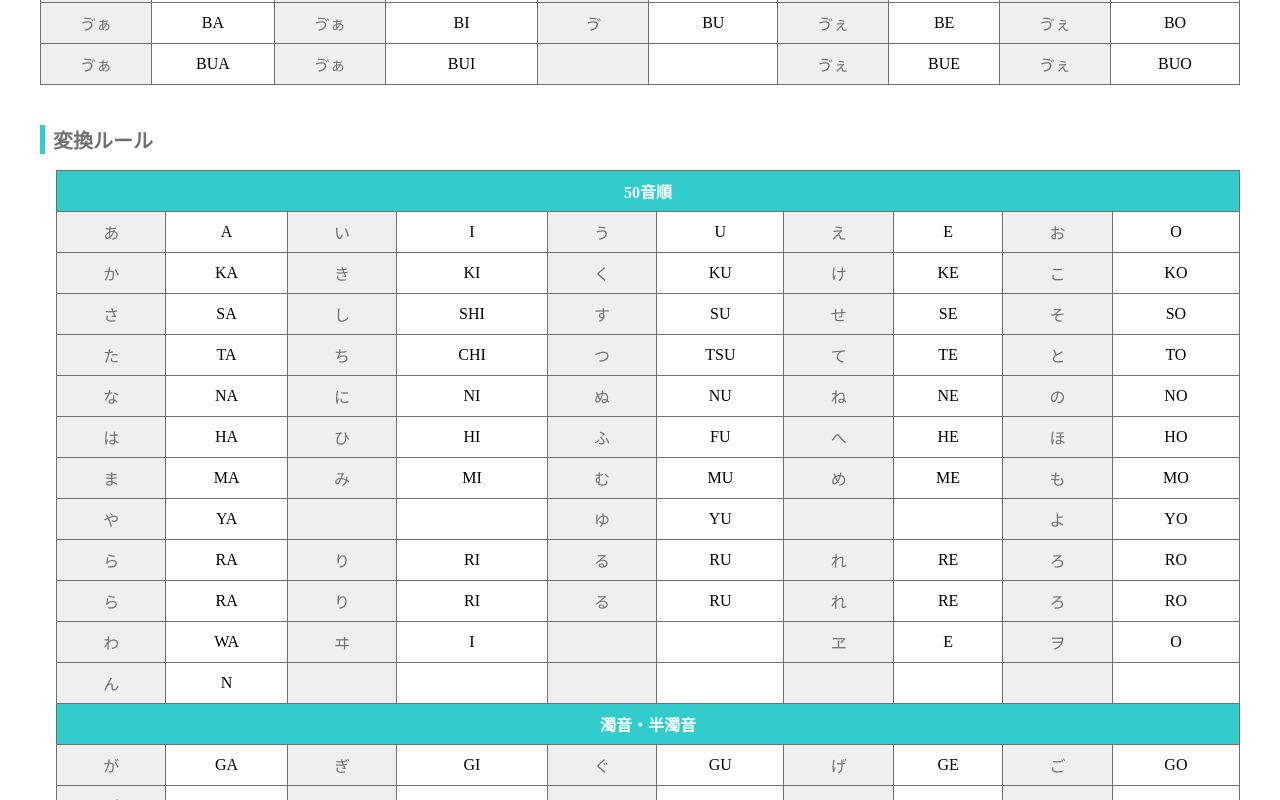
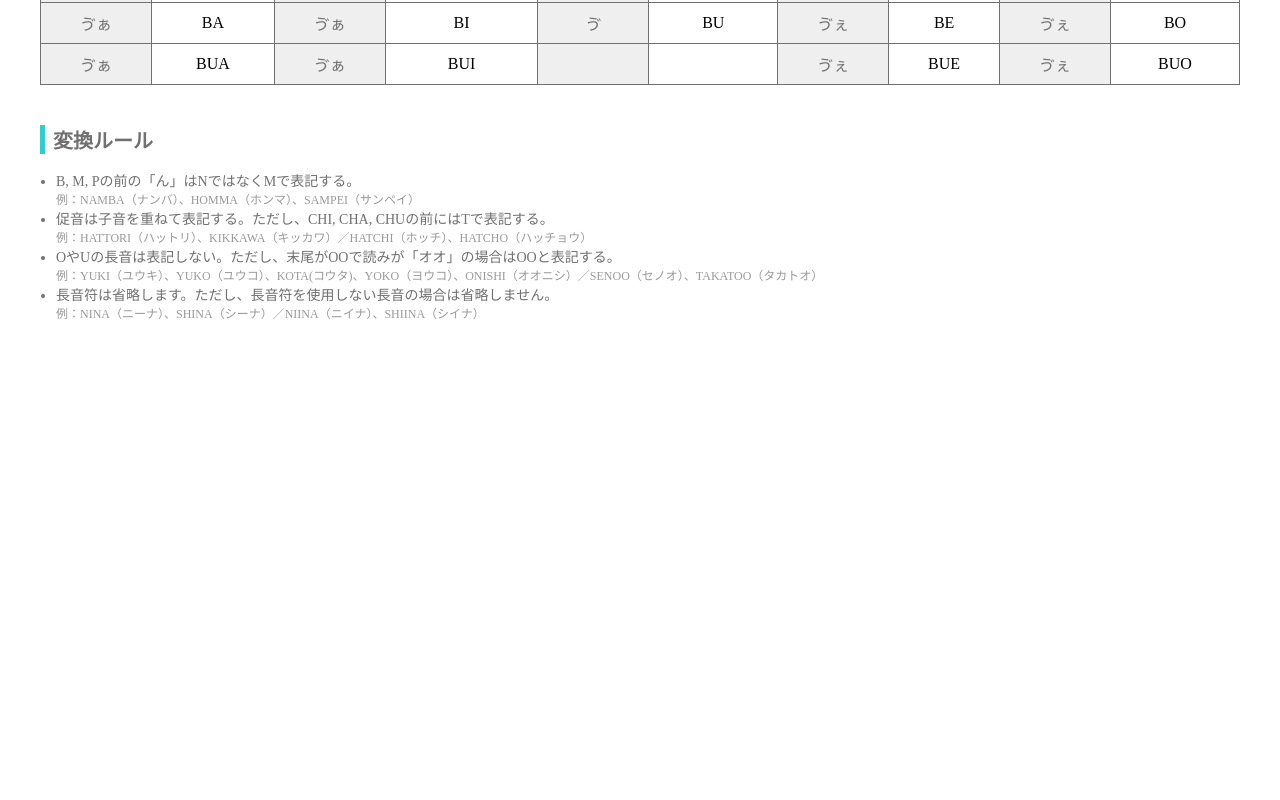
Before and after one commit to m1y474/hepburn-romanization, a React app: page / in a window 1280 px wide. Shown: the part 2000-2800 px from the top of the page. After the commit the page ends 2336 px from the top, so only its background shows below. Built offline with nearby package versions, Linux system fonts and the light colour scheme.

Commit message:
fix:不要なコードの削除

```diff
--- a/src/components/TranslateRule.tsx
+++ b/src/components/TranslateRule.tsx
@@ -1,12 +1,10 @@
 import React from "react";
 import styles from "@styles/app.scss";
-import SpellingTable from "@components/SpellingTable";
 
 export default class TranslateRule extends React.Component {
   render(): React.ReactNode {
     return (
       <ul className={styles.list}>
-        <SpellingTable />
         <li>
           B, M, Pの前の「ん」はNではなくMで表記する。
           <p>例：NAMBA（ナンバ）、HOMMA（ホンマ）、SAMPEI（サンペイ）</p>
```
